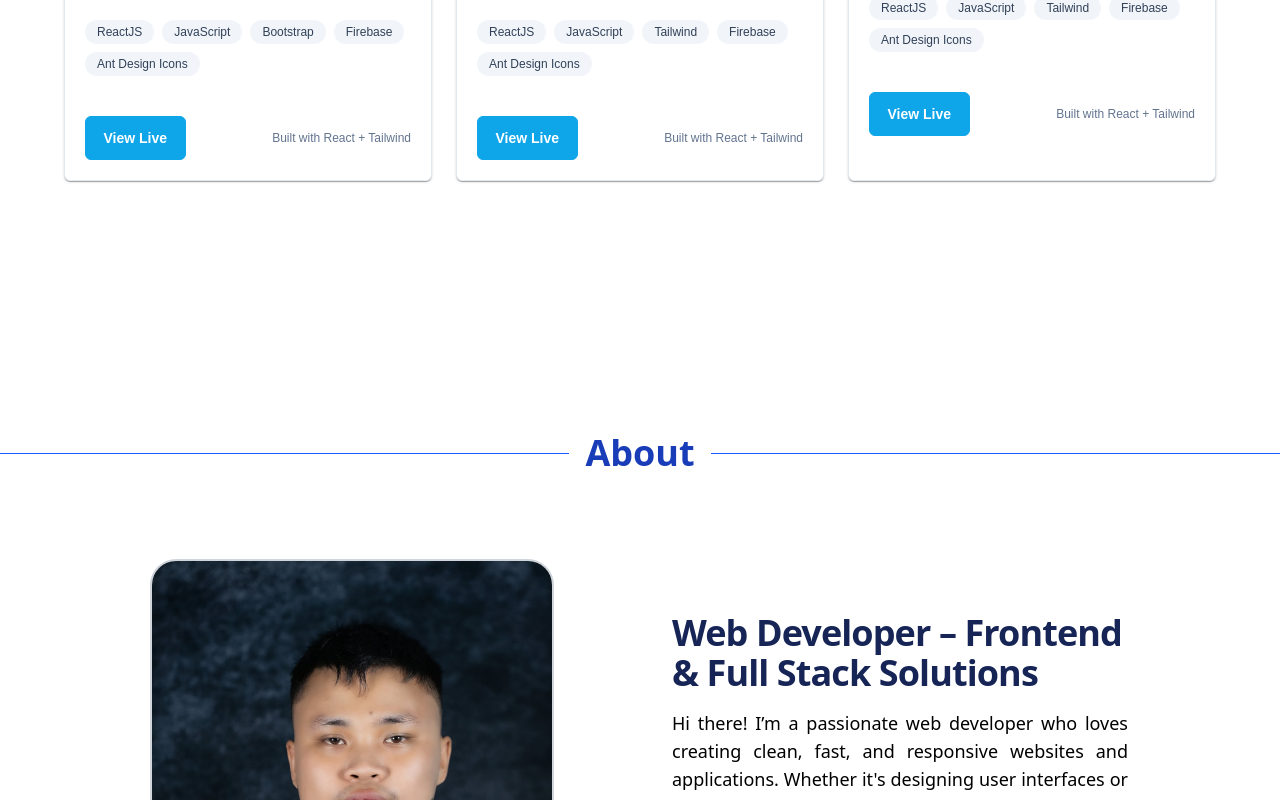
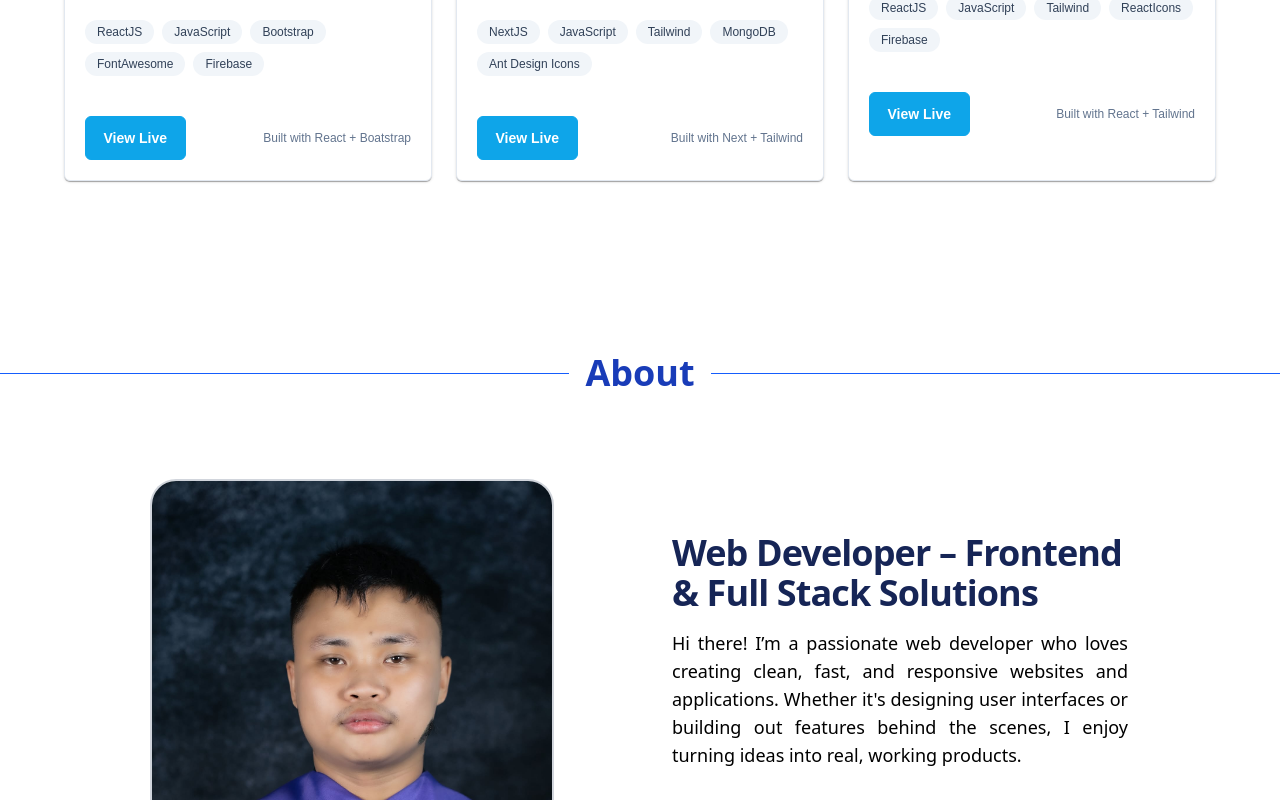
Before and after one commit to HannSammDev/MyPortfolio, a React (Vite) app: page / in a window 1280 px wide. Shown: the part 2060-2860 px from the top of the page. Built offline with nearby package versions, Linux system fonts and the light colour scheme; a web font is replaced by a local one.

Commit message:
UpdtScrollsmoth

```diff
--- a/src/about.jsx
+++ b/src/about.jsx
@@ -3,27 +3,45 @@ import { Image } from 'primereact/image';
 export const About = () => {
     return (
       <>
-            <div  className="h-55">
+        <div className="h-35"></div>
 
-            </div>
-            <div id="about" className="flex items-center mb-6">
+        <section
+          id="about"
+          className="bg-white/10 backdrop-blur-md dark:bg-gray-900/10 dark:backdrop-blur-md"
+        >
+          <div className="flex items-center mb-6">
             <div className="flex-grow border-t border-blue-600"></div>
-                <h2  className="mx-4 font-bold text-4xl text-blue-800 whitespace-nowrap">About</h2>
+            <h2 className="mx-4 font-bold text-4xl text-blue-800 whitespace-nowrap">
+              About
+            </h2>
             <div className="flex-grow border-t border-blue-600"></div>
           </div>
-            <section className="bg-white/10 backdrop-blur-md dark:bg-gray-900/10 dark:backdrop-blur-md">
           <div className="gap-8 items-center py-8 px-4 mx-auto max-w-screen-lg xl:gap-16 md:grid md:grid-cols-2 sm:py-16 lg:px-6">
-                    <Image  width="400" imageClassName="rounded-3xl ring-2 ring-gray-300 dark:ring-gray-500" src="./grad.jpg" alt="dashboard image" preview />
+            <Image
+              width="400"
+              imageClassName="rounded-3xl ring-2 ring-gray-300 dark:ring-gray-500"
+              src="./grad.jpg"
+              alt="dashboard image"
+              preview
+            />
             <div className="mt-4 md:mt-0">
               <h2 className="mb-4 text-4xl tracking-tight font-extrabold text-blue-950 dark:text-black">
                 Web Developer – Frontend & Full Stack Solutions
               </h2>
               <p className="text-justify mb-6 font-light text-gray md:text-lg dark:text-gray-400">
-                            Hi there! I’m a passionate web developer who loves creating clean, fast, and responsive websites and applications. Whether it's designing user interfaces or building out features behind the scenes, I enjoy turning ideas into real, working products.
-                            <br /><br />
-                            From planning and prototyping to coding and deployment, I take pride in delivering high-quality solutions that are both functional and user-friendly.
-                            <br /><br />
-                            I'm excited to collaborate and help bring your vision to life—let's build something great together!
+                Hi there! I’m a passionate web developer who loves creating
+                clean, fast, and responsive websites and applications. Whether
+                it's designing user interfaces or building out features behind
+                the scenes, I enjoy turning ideas into real, working products.
+                <br />
+                <br />
+                From planning and prototyping to coding and deployment, I take
+                pride in delivering high-quality solutions that are both
+                functional and user-friendly.
+                <br />
+                <br />
+                I'm excited to collaborate and help bring your vision to
+                life—let's build something great together!
               </p>
               <a
                 href="#contact"
@@ -46,7 +64,6 @@ export const About = () => {
             </div>
           </div>
         </section>
-
       </>
-    )
+    );
 }
--- a/src/footer.jsx
+++ b/src/footer.jsx
@@ -12,7 +12,7 @@ export const Footer = () => {
       <footer className="bg-gradient-to-r from-gray-950 via-gray-900 to-gray-900 text-gray-300 px-6 py-10">
         <div className="max-w-6xl mx-auto flex flex-col md:flex-row justify-between items-center gap-8">
 
-          <div className="text-center md:text-left">
+          {/* <div className="text-center md:text-left">
             <img
               src="./profile.jpg"
               alt="Profile"
@@ -20,11 +20,11 @@ export const Footer = () => {
             />
             <h2 className="text-2xl font-bold text-white">Hann Samm A. Beleganio</h2>
             <p className="text-sm text-gray-400 mt-1">Web Developer & Portfolio 2025</p>
-          </div>
+          </div> */}
           <div className="flex flex-wrap justify-center gap-4">
             <Button
               icon={<FaLinkedin size={20} />}
-              className="social-btn transition-transform hover:scale-110 p-button-rounded p-button-outlined border-blue-500 text-blue-500 hover:bg-blue-500 hover:text-white focus:ring-2 focus:ring-blue-300 rounded-full p-1"
+              className="social-btn transition-transform hover:scale-110  p-button-rounded p-button-outlined border-blue-500 text-blue-500 hover hover:bg-blue-500 hover:text-white focus:ring-2 focus:ring-blue-300 rounded-full p-1"
               onClick={() => window.open('https://www.linkedin.com/in/your-username', '_blank')}
               aria-label="LinkedIn"
               // tooltip="LinkedIn"
--- a/src/index.css
+++ b/src/index.css
@@ -1,6 +1,12 @@
 /* @tailwind base;
 @tailwind components;
 @tailwind utilities; */
+html{
+  scroll-behavior: smooth
+}
+section {
+  scroll-margin-top: 80px;
+}
 @import "tailwindcss";
 /*
 :root {
--- a/src/project.jsx
+++ b/src/project.jsx
@@ -13,30 +13,28 @@ const projectData = [
     image: "./project.png",
     description:
       "A polished client-facing portal that showcases services and helps users quickly connect with the business.",
-    tech: [
-      "ReactJS",
-      "JavaScript",
-      "Bootstrap",
-      "Firebase",
-      "Ant Design Icons",
-    ],
+    tech: ["ReactJS", "JavaScript", "Bootstrap", "FontAwesome", "Firebase"],
     liveUrl: "#",
+        built:'React + Boatstrap'
   },
   {
     title: "Demprint's ERP",
     image: "./demprint.png",
     description:
       "A custom ERP dashboard built for internal business operations with responsive UI and modular components.",
-    tech: ["ReactJS", "JavaScript", "Tailwind", "Firebase", "Ant Design Icons"],
+    tech: ["NextJS", "JavaScript", "Tailwind", "MongoDB", "Ant Design Icons"],
     liveUrl: "#",
+    built:'Next + Tailwind'
   },
   {
     title: " Web-based Task Manager",
     image: "./taskM.png",
     description:
       "A task management application designed to help teams organize and track their work efficiently.",
-    tech: ["ReactJS", "JavaScript", "Tailwind", "Firebase", "Ant Design Icons"],
+    tech: ["ReactJS", "JavaScript", "Tailwind","ReactIcons" ,"Firebase"],
     liveUrl: "#",
+    built:'React + Tailwind'
+
   },
 ];
 
@@ -87,7 +85,7 @@ export const Project = () => {
                     label="View Live"
                     onClick={() => window.open(project.liveUrl, '_blank')}
                   />
-                  <span className="text-xs text-slate-500 dark:text-slate-400">Built with React + Tailwind</span>
+                  <span className="text-xs text-slate-500 dark:text-slate-400">Built with {project.built} </span>
                 </div>
               }
               header={
```
Lines whose indentation alone changed are shown as unchanged.
